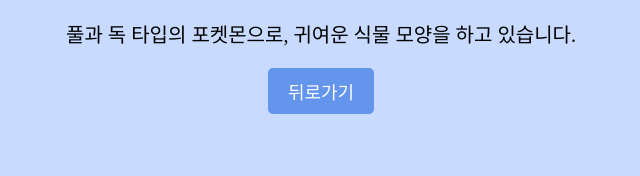
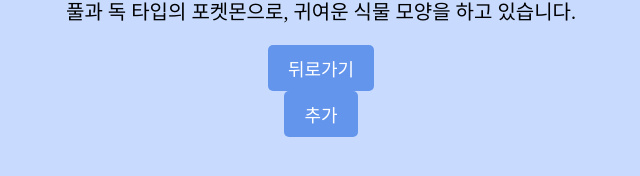
Before and after one commit to chay140/pokemon-dex, a React (Vite) app: page /pokemon-details/1 in a window 1280 px wide. Shown: the part 542-718 px from the top of the page, without its empty margins (319-959 px from the left). Built offline with nearby package versions, Linux system fonts and the light colour scheme.

Commit message:
feat: user data stored using Context API & added add button in detail pages

```diff
--- a/src/App.jsx
+++ b/src/App.jsx
@@ -1,8 +1,46 @@
+import { useState } from "react";
 import "./App.css";
 import Router from "./shared/Router";
+import { PokemonContext } from "./context/PokemonContext";
 
 function App() {
-  return <Router />;
+  const [pokemonList, setPokemonList] = useState([]);
+
+  const addPokemonHandler = (pokemon) => {
+    setPokemonList((prevList) => {
+      if (prevList.length < 6 && !prevList.includes(pokemon)) {
+        return [...prevList, pokemon];
+      } else {
+        if (prevList.includes(pokemon)) {
+          // 중복 확인
+          alert("중복된 포켓몬이 있습니다.");
+        } else {
+          // 6개 초과시
+          alert("6개 초과");
+        }
+
+        return [...prevList];
+      }
+    });
+  };
+
+  const removePokemonHendler = (pokemon) => {
+    setPokemonList((prevList) => {
+      const newList = prevList.filter((item) => {
+        return JSON.stringify(item) !== JSON.stringify(pokemon);
+      });
+
+      return [...newList];
+    });
+  };
+
+  return (
+    <PokemonContext.Provider
+      value={{ pokemonList, addPokemonHandler, removePokemonHendler }}
+    >
+      <Router />
+    </PokemonContext.Provider>
+  );
 }
 
 export default App;
--- a/src/components/PokemonList.jsx
+++ b/src/components/PokemonList.jsx
@@ -1,6 +1,8 @@
 import styled from "styled-components";
 import PokemonCard from "./PokemonCard";
 import MOCK_DATA from "../assets/MOCK_DATA";
+import { useContext } from "react";
+import { PokemonContext } from "../context/PokemonContext";
 
 const StListWrapper = styled.div`
   text-align: center;
@@ -16,7 +18,9 @@
   gap: 20px;
 `;
 
-function PokemonList({ addPokemonHandler }) {
+function PokemonList() {
+const addPokemonHandler = useContext(PokemonContext).addPokemonHandler;
+
   return (
     <StListWrapper>
       <h3>1세대 포켓몬 리스트</h3>
--- a/src/pages/Dex.jsx
+++ b/src/pages/Dex.jsx
@@ -1,44 +1,12 @@
-import { useState } from "react";
 import Dashboard from "../components/Dashboard";
 import PokemonList from "../components/PokemonList";
-import { PokemonContext } from "../context/PokemonContext";
 
 function Dex() {
-  const [pokemonList, setPokemonList] = useState([]);
-
-  const addPokemonHandler = (pokemon) => {
-    setPokemonList((prevList) => {
-      if (prevList.length < 6 && !prevList.includes(pokemon)) {
-        return [...prevList, pokemon];
-      } else {
-        if (prevList.includes(pokemon)) {
-          // 중복 확인
-          alert("중복된 포켓몬이 있습니다.");
-        } else {
-          // 6개 초과시
-          alert("6개 초과");
-        }
-
-        return [...prevList];
-      }
-    });
-  };
-
-  const removePokemonHendler = (pokemon) => {
-    setPokemonList((prevList) => {
-      const newList = prevList.filter((item) => {
-        return JSON.stringify(item) !== JSON.stringify(pokemon);
-      });
-
-      return [...newList];
-    });
-  };
-
   return (
-    <PokemonContext.Provider value={{pokemonList, addPokemonHandler, removePokemonHendler}}>
+    <>
       <Dashboard />
-      <PokemonList addPokemonHandler={addPokemonHandler} />
-    </PokemonContext.Provider>
+      <PokemonList />
+    </>
   );
 }
 
--- a/src/pages/PokemonDetail.jsx
+++ b/src/pages/PokemonDetail.jsx
@@ -1,6 +1,8 @@
 import { useNavigate, useParams } from "react-router-dom";
 import MOCK_DATA from "../assets/MOCK_DATA";
 import styled from "styled-components";
+import { useContext } from "react";
+import { PokemonContext } from "../context/PokemonContext";
 
 const StDetailContainer = styled.div`
   display: flex;
@@ -26,7 +28,7 @@
   font-size: 20px;
 `;
 
-const StGoBackButton = styled.button`
+const StButton = styled.button`
   padding: 10px 20px;
   font-size: 18px;
   cursor: pointer;
@@ -44,6 +46,7 @@
 function PokemonDetail() {
 	const navigate = useNavigate();
   const params = useParams();
+  const addPokemonHandler = useContext(PokemonContext).addPokemonHandler;
 
   const targetPokemon = MOCK_DATA.find(function (pokemon) {
     return pokemon.id === Number(params.id);
@@ -62,13 +65,16 @@
       <StPokemonName>{targetPokemon.korean_name}</StPokemonName>
       <StPokemonDetail>{`타입: ${types_str}`}</StPokemonDetail>
       <StPokemonDetail>{targetPokemon.description}</StPokemonDetail>
-      <StGoBackButton
+      <StButton
         onClick={() => {
           navigate("/dex");
         }}
       >
         뒤로가기
-      </StGoBackButton>
+      </StButton>
+      <StButton onClick={() => addPokemonHandler(targetPokemon)}>
+        추가
+      </StButton>
     </StDetailContainer>
   );
 }
```
